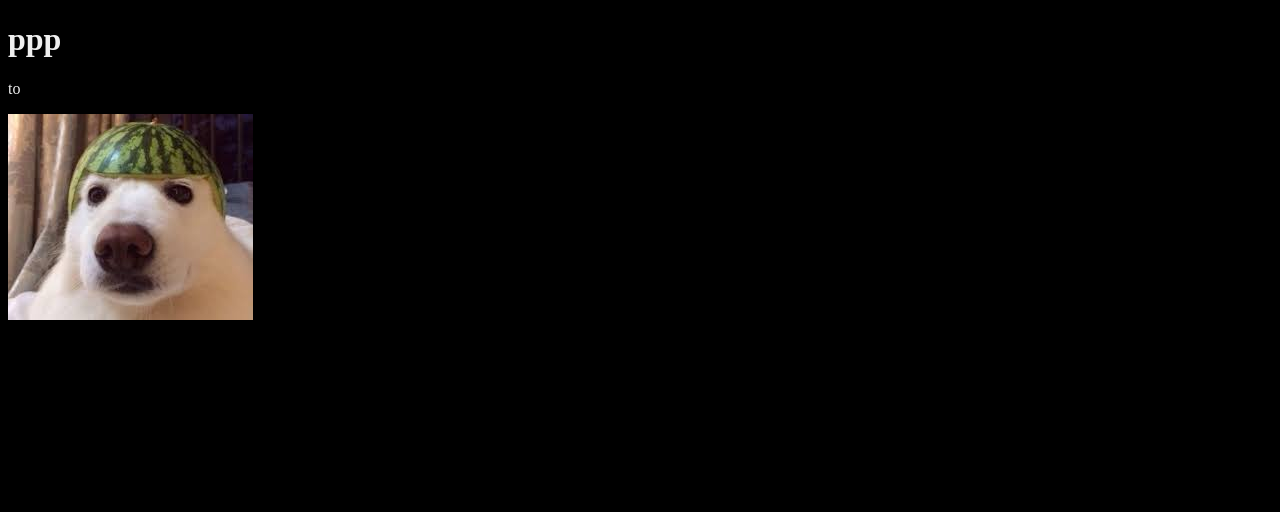
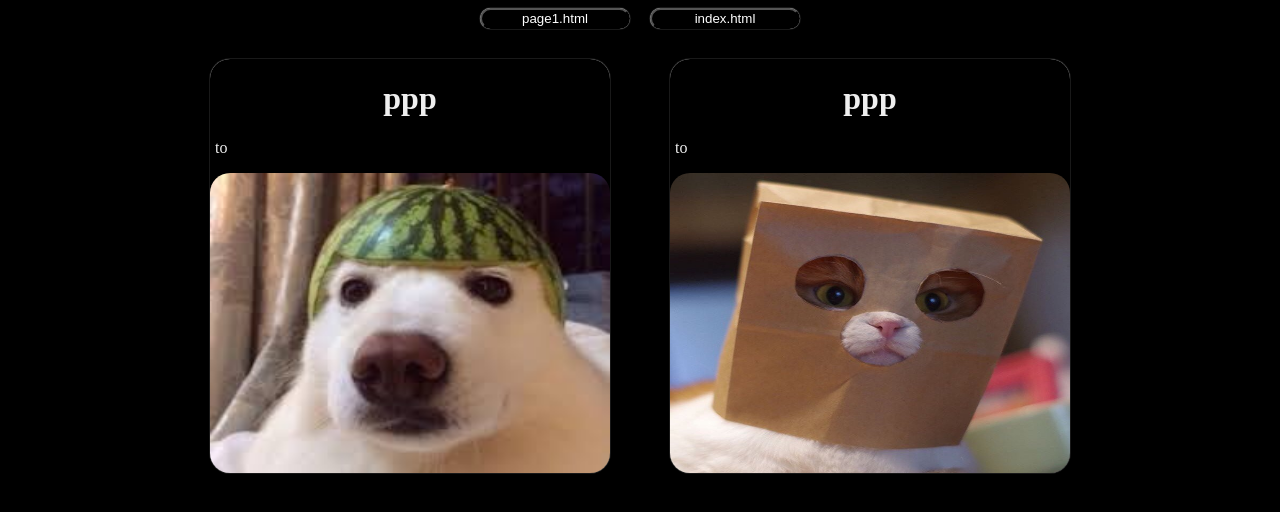
Before and after one commit to fxfd24/Mrkusew.github.io, a plain HTML site: page index.html in a window 1280 px wide. Drawn offline with Linux system fonts and the light colour scheme.

Commit message:
добавил свой код

```diff
--- a/css/style.css
+++ b/css/style.css
@@ -1 +1,52 @@
 body{background-color:black;color:#efefef;}
+.card{
+	width: 400px;
+	height: auto;
+/*	тень, где отступ по X, отступ по Y, размер тени, цвет тени*/
+	box-shadow: 0px 0px 1px white;
+/*	внешний отступ*/
+	margin: 30px;
+	border-radius: 20px;
+}
+.card_h1{
+	text-align: center;
+}
+.card_p{
+	padding-left: 5px;
+	padding-right: 5px;
+}
+.card_div_img{
+	width: 100%;
+	height: 300px;
+	border-radius: 20px;
+}
+.card_img{
+	width: 100%;
+	height: 100%;
+	border-radius: 20px;
+}
+.all_card{
+	width: 100%;
+/*	свойство флекс, которое делает отображение элементов подвижно*/
+	display: flex;
+/*	фиксирует элементы по центру по вертикали*/
+	align-items: center;
+/*	фиксирует элементы по центру по горизонтали*/
+	justify-content: center;
+}
+
+.first_button{
+	width: 150px;
+	background-color: black;
+	color: white;
+	border-radius: 20px;
+	box-shadow: 0px 0px 1px white;
+	margin-left: 10px;
+	margin-right: 10px;
+}
+.buttons_card{
+	width: 100%;
+	display: flex;
+	align-items: center;
+	justify-content: center;
+}
--- a/index.html
+++ b/index.html
@@ -7,10 +7,26 @@
     <title></title>
 </head>
 <body>
-    <div>
-        <h1>ррр</h1>
-        <p>to</p>
-        <img src="img/images.jpeg">
+    <div class = "buttons_card">
+        <a href="page1.html"><button class="first_button">page1.html</button></a>
+        <a href="index.html"><button class="first_button">index.html</button></a>
+    </div>
+    <div class="all_card">
+        <div class="card">
+            <h1 class="card_h1">ррр</h1>
+            <p class="card_p">to</p>
+            <div class = "card_div_img">
+                <img class = "card_img" src="img/images.jpeg">
+            </div>
+        </div>
+
+        <div class="card">
+            <h1 class="card_h1">ррр</h1>
+            <p class="card_p">to</p>
+            <div class = "card_div_img">
+                <img class = "card_img" src="img/imagecat.jpg">
+            </div>
+        </div>
     </div>
 </body>
 </html>
```
Also changed, not shown: page1.html (+7 -2 lines).
